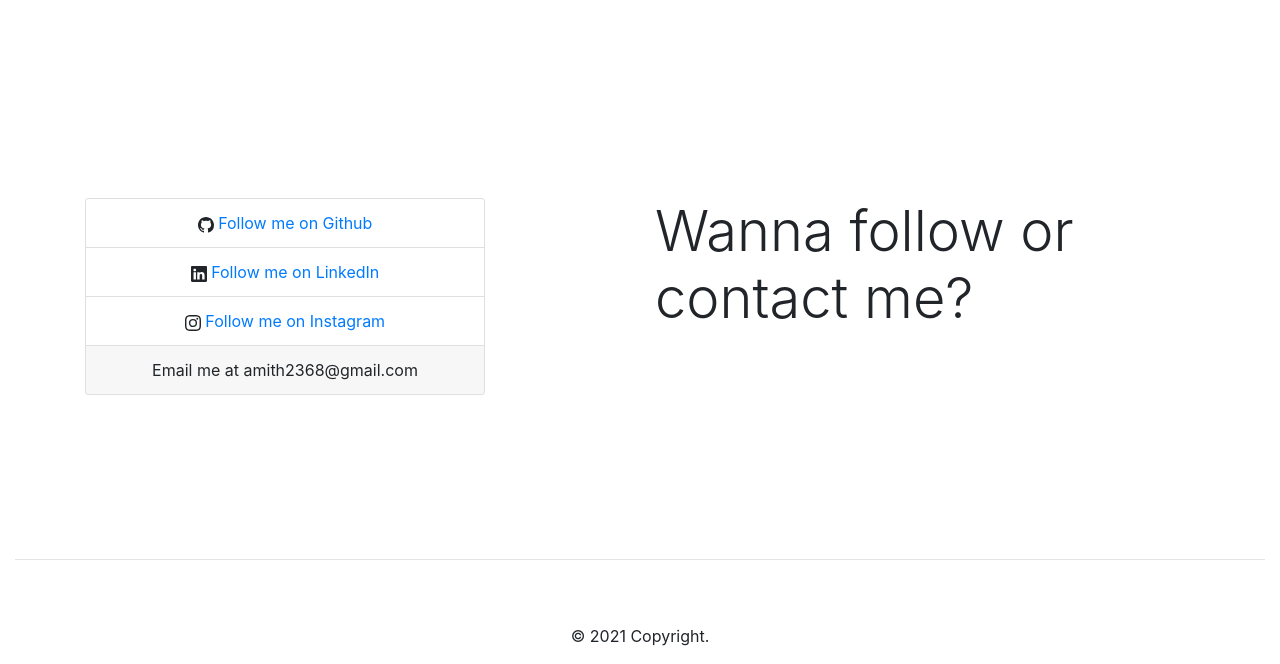
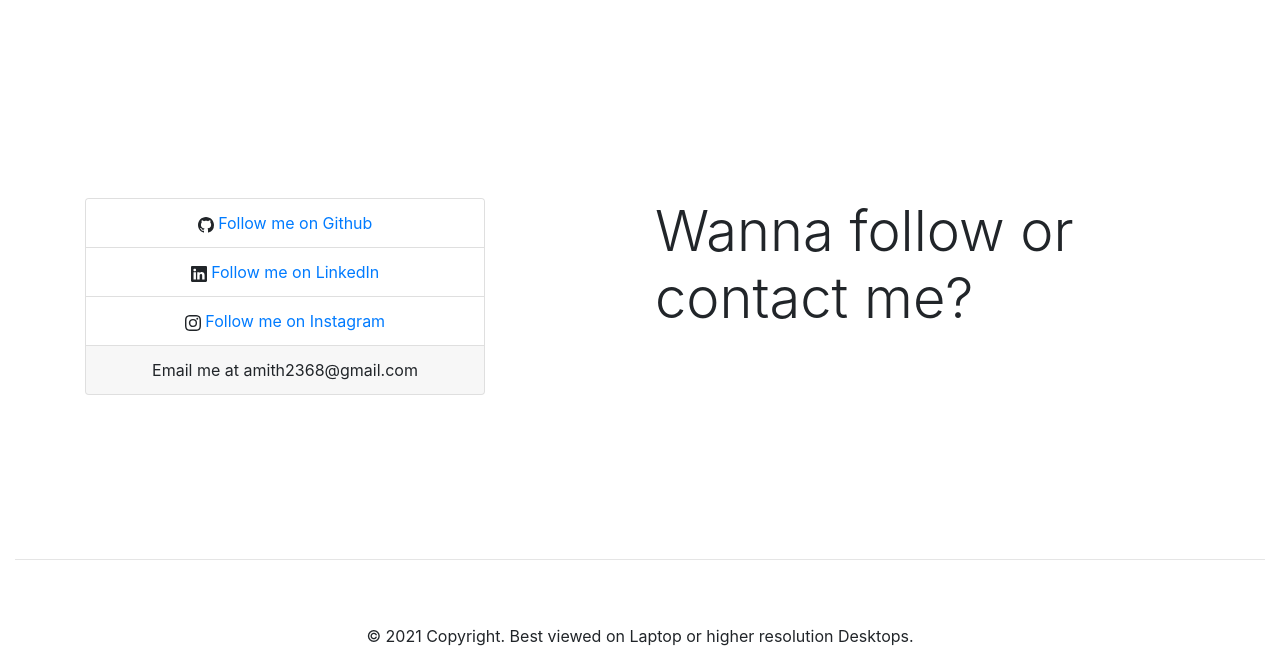
Before and after one commit to amith2368/team-cv, a plain HTML site: page portfolio-adi.html in a window 1280 px wide. Shown: the part 2619-3283 px from the top of the page. Drawn offline with nearby package versions, Linux system fonts and the light colour scheme.

Commit message:
Minor Changes

```diff
--- a/portfolio-adi.html
+++ b/portfolio-adi.html
@@ -184,7 +184,7 @@
             <footer class="text-center text-lg-start">
                 <!-- Copyright -->
                 <div class="text-center mt-5 p-3">
-                  © 2021 Copyright.
+                  © 2021 Copyright. Best viewed on Laptop or higher resolution Desktops.
                 </div>
             </footer>
         </div>
```
Also changed, not shown: index.html (+1 -1 lines), portfolio-amith.html (+1 -1 lines), portfolio-ani.html (+1 -1 lines), portfolio-leo.html (+1 -1 lines).
